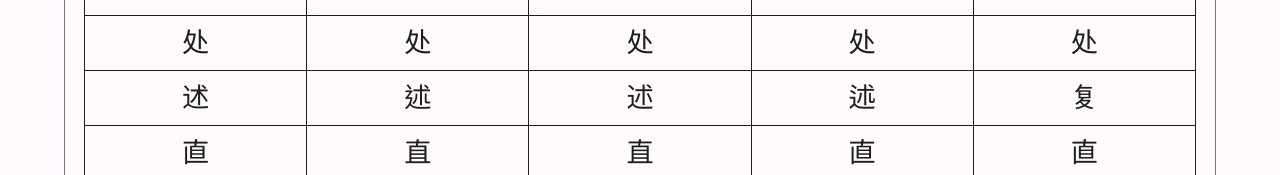
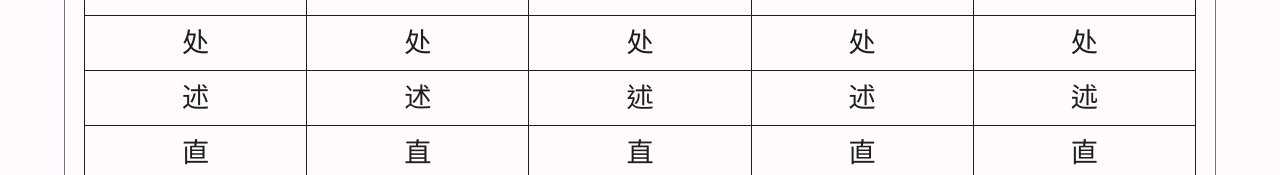
Before and after one commit to YuKongA/Font-Weight-Test, a Vue app: page / in a window 1280 px wide. Shown: the part 1708-1883 px from the top of the page. Built offline with nearby package versions, Linux system fonts and the light colour scheme; a web font is replaced by a local one.

Commit message:
update: 错位修复

```diff
--- a/src/components/CJKCharacterDisplay.vue
+++ b/src/components/CJKCharacterDisplay.vue
@@ -34,11 +34,11 @@
                         <td lang="ko">处</td>
                     </tr>
                     <tr>
+                        <td lang="">述</td>
                         <td lang="zh-Hans">述</td>
                         <td lang="zh-Hant">述</td>
                         <td lang="ja">述</td>
                         <td lang="ko">述</td>
-                        <td lang="">复</td>
                     </tr>
                     <tr>
                         <td lang="">直</td>
```
